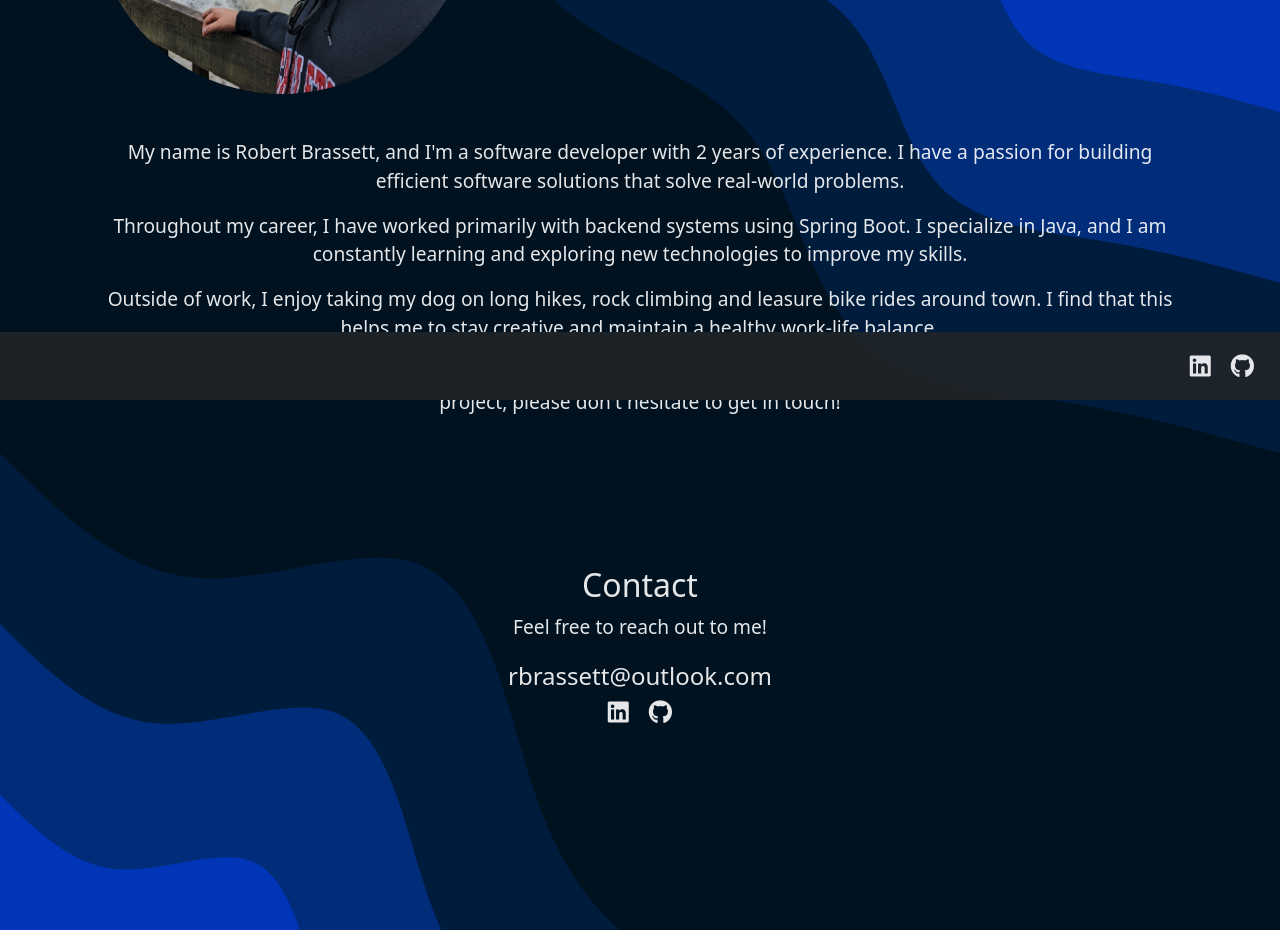
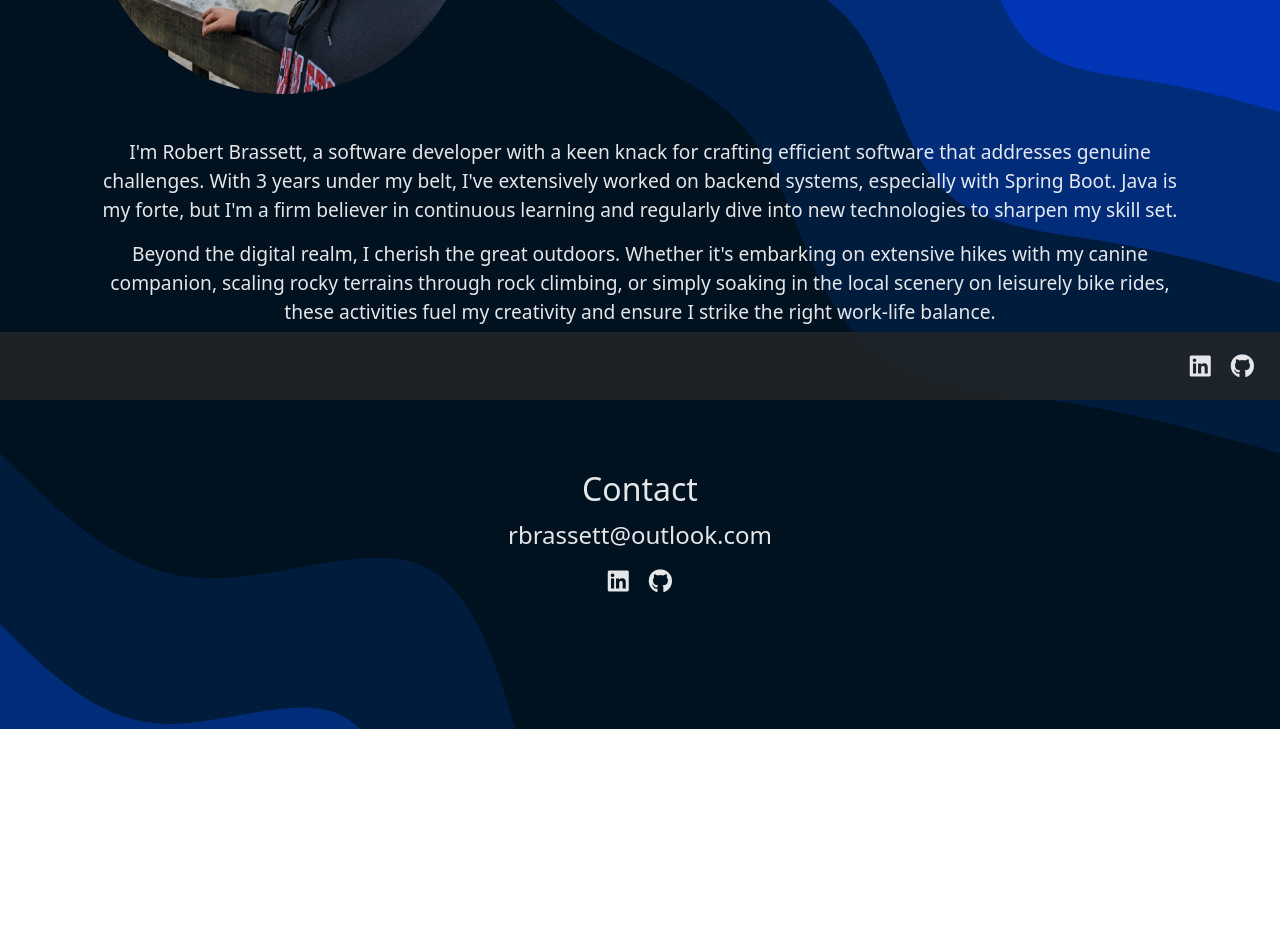
Before and after one commit to rbrassettCode/PortfolioReactApp, a React (Create React App) app: page / in a window 1280 px wide. Shown: the part 400-1330 px from the top of the page. After the commit the page ends 1129 px from the top, so only its background shows below. Built offline with nearby package versions, Linux system fonts and the light colour scheme.

Commit message:
Changed the wording on homepage to better suit my current values

```diff
--- a/src/pages/Contact.css
+++ b/src/pages/Contact.css
@@ -1,19 +1,17 @@
 .contact {
     display: flex;
-    margin-left: auto;
-    margin-right: auto;
     text-align: center;
+    justify-content: center;
     padding: 100px;
     margin-bottom: 100px;
+    padding: 10px;
   }
 
   .center-content {
     text-align: center;
-    margin: auto;
-    max-width: 400px; /* Adjust the maximum width as needed */
+    padding: 10px;
   }
   .social-logo {
     width: 20px;
     height: 20px;
-    margin-right: 5px;
   }
--- a/src/pages/Contact.js
+++ b/src/pages/Contact.js
@@ -6,7 +6,6 @@ function Contact() {
     <div className="contact">
       <div className="center-content">
         <h2>Contact</h2>
-        <p>Feel free to reach out to me!</p>
         <a href="mailto:rbrassett@outlook.com" target="_blank" className='link-text'>rbrassett@outlook.com</a>
         <br />
         <div className="center-content">
--- a/src/pages/HomePage.js
+++ b/src/pages/HomePage.js
@@ -12,11 +12,9 @@ function HomePage() {
         </div>
         <br />
         <div className='text-box'>
-
-          <p>My name is Robert Brassett, and I'm a software developer with 2 years of experience. I have a passion for building efficient software solutions that solve real-world problems.</p>
-          <p>Throughout my career, I have worked primarily with backend systems using Spring Boot. I specialize in Java, and I am constantly learning and exploring new technologies to improve my skills.</p>
-          <p>Outside of work, I enjoy taking my dog on long hikes, rock climbing and leasure bike rides around town. I find that this helps me to stay creative and maintain a healthy work-life balance.</p>
-          <p>Thank you for taking the time to read about me. If you'd like to learn more about my experience or discuss a potential project, please don't hesitate to get in touch!</p>
+          <p>I'm Robert Brassett, a software developer with a keen knack for crafting efficient software that addresses genuine challenges. With 3 years under my belt, I've extensively worked on backend systems, especially with Spring Boot. Java is my forte, but I'm a firm believer in continuous learning and regularly dive into new technologies to sharpen my skill set.</p>
+          <p>Beyond the digital realm, I cherish the great outdoors. Whether it's embarking on extensive hikes with my canine companion, scaling rocky terrains through rock climbing, or simply soaking in the local scenery on leisurely bike rides, these activities fuel my creativity and ensure I strike the right work-life balance. </p>
+          <p>Should you wish to dive deeper into my experience or brainstorm about a potential collaboration, I'm just a message away. Thanks for stopping by!</p>
         </div>
         <br />
         <Contact />
```
